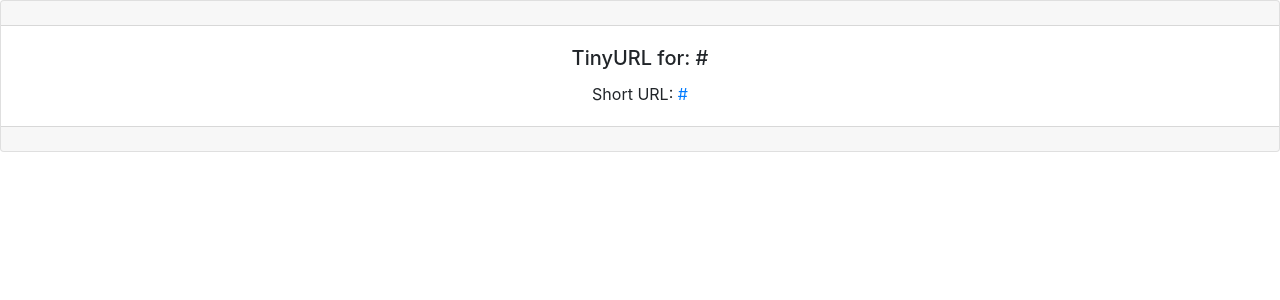
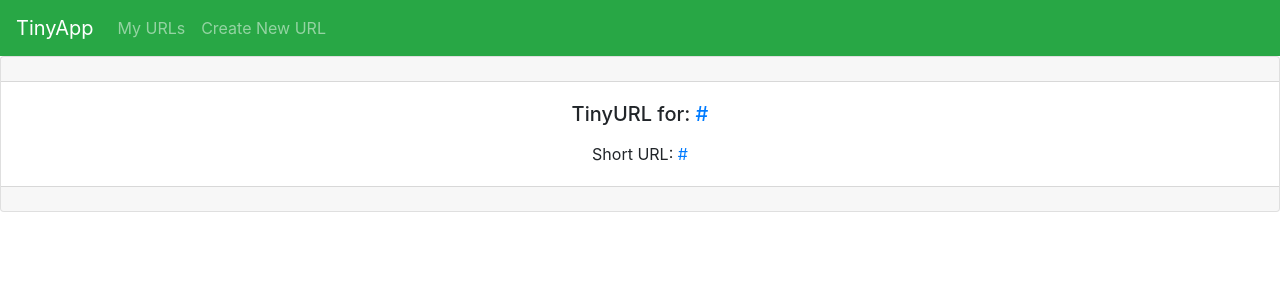
Before and after one commit to ChaiUrs/tinyapp, a Node server app: template views/urls_show.ejs in a window 1280 px wide. Shown: the top 300 px of the page. Run offline with Node 20, Linux system fonts and the light colour scheme; the template is opened without the code that fills it: most values are stand-ins (such as "Sample title", 1, 10 or a date in 2020); some libraries are stand-ins or nearby versions.

Commit message:
Learnt how to use EJS templating engine to render web pages

```diff
--- /dev/null
+++ b/views/partials/_header.ejs
@@ -0,0 +1,15 @@
+
+<header>
+  <nav class="navbar navbar-expand-md navbar-dark bg-success">
+    <a class="navbar-brand" href="/urls">TinyApp</a>
+    <button class="navbar-toggler" type="button" data-toggle="collapse" data-target="#navbarNavAltMarkup" aria-controls="navbarNavAltMarkup" aria-expanded="false" aria-label="Toggle navigation">
+      <span class="navbar-toggler-icon"></span>
+    </button>
+    <div class="collapse navbar-collapse" id="navbarNavAltMarkup">
+      <div class="navbar-nav">
+        <a class="nav-item nav-link" href="/urls">My URLs</a>
+        <a class="nav-item nav-link" href="/urls/new">Create New URL</a>
+      </div>
+    </div>
+  </nav>
+</header>
--- a/views/urls_index.ejs
+++ b/views/urls_index.ejs
@@ -10,6 +10,7 @@
   <title>TinyApp</title>
 </head>
 <body>
+  <% include ./partials/_header %>
   <main style="margin: 1em;">
     <h3>My URLs</h3>
     <table class="table">
--- a/views/urls_show.ejs
+++ b/views/urls_show.ejs
@@ -8,10 +8,11 @@
 </head>
 
 <body>
+  <% include ./partials/_header %>
   <div class="card text-center">
       <div class="card-header"></div>
       <div class="card-body">
-        <h5 class="card-title">TinyURL for: <%= longURL %></h5>
+        <h5 class="card-title">TinyURL for: <a href="/u/<%= longURL %>"><%= longURL %></a></p></h5>
         <p class="card-text">Short URL: <a href="/u/<%= shortURL %>"><%= shortURL %></a></p>
       </div>
     <div class="card-footer text-muted"></div>
```
